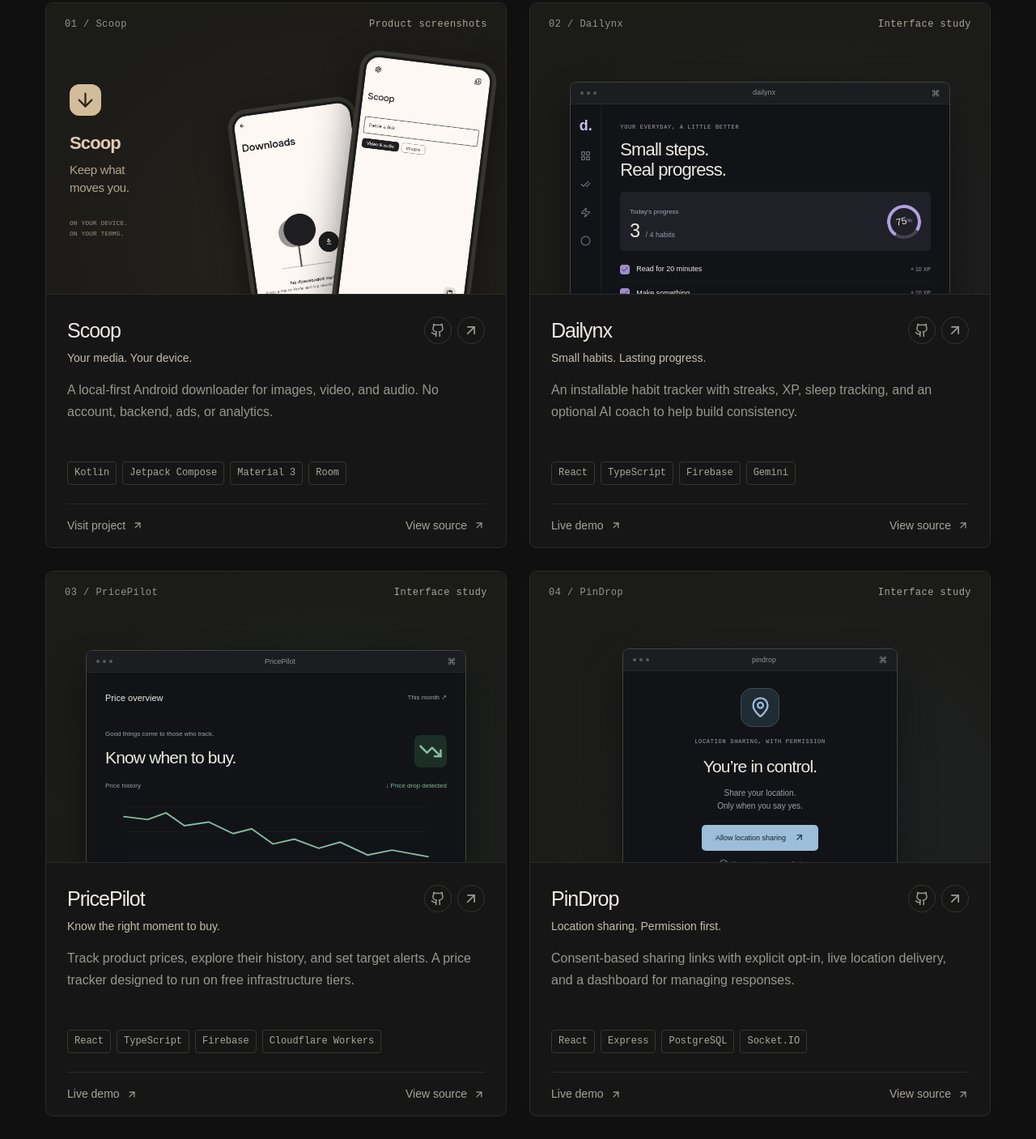
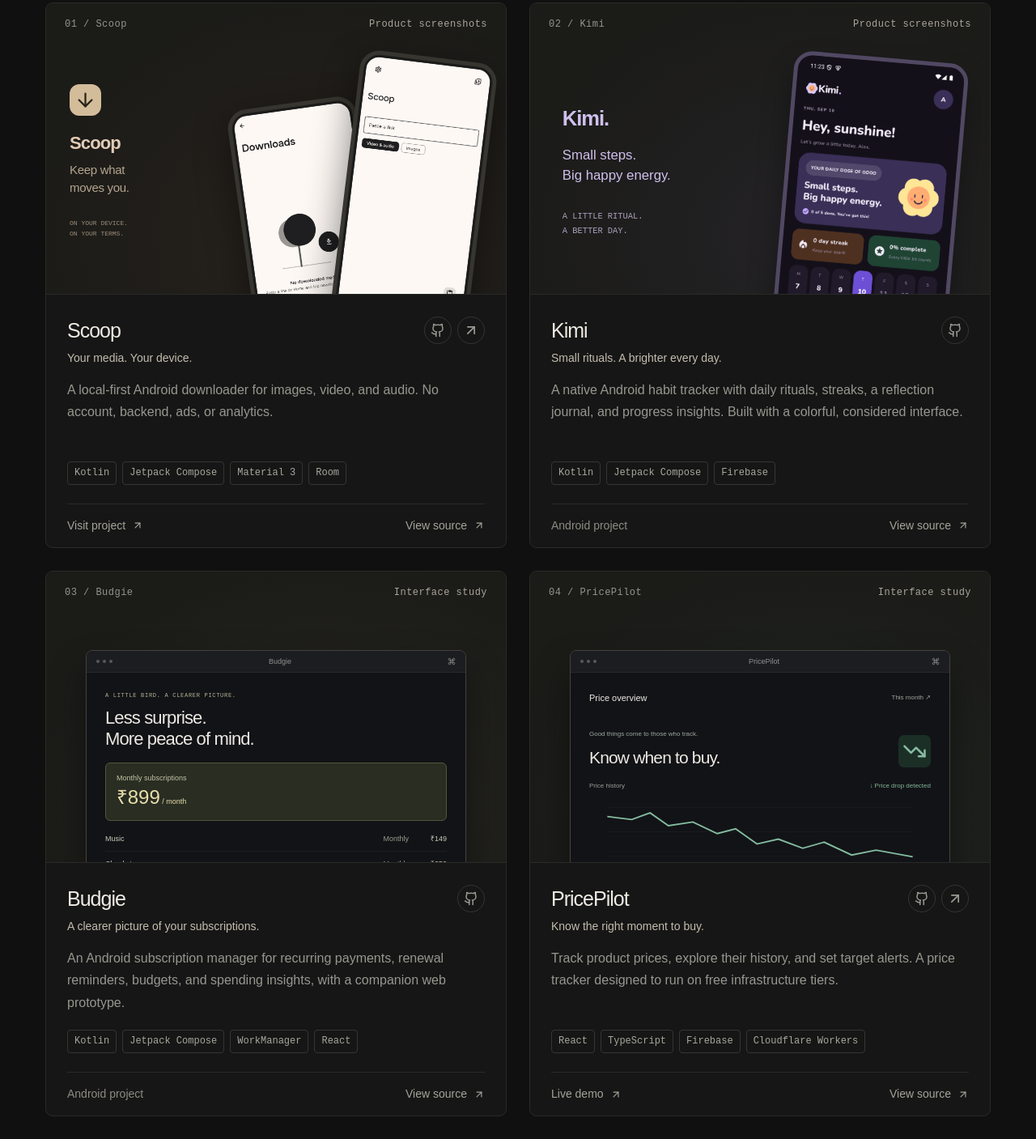
Before and after one commit to vabxsen/portfolio, a Next.js app: page / in a window 1280 px wide. Shown: the part 1020-2427 px from the top of the page at 81% size. Built offline with nearby package versions, Linux system fonts and the light colour scheme; a web font is replaced by a local one.

Commit message:
Feature four selected projects with Show More disclosure

```diff
--- a/src/app/globals.css
+++ b/src/app/globals.css
@@ -1,4 +1,141 @@
 @import 'tailwindcss';
+
+.project-disclosure {
+  margin-top: 32px;
+}
+.project-disclosure > summary {
+  width: fit-content;
+  margin: 0 auto;
+  cursor: pointer;
+  list-style: none;
+}
+.project-disclosure > summary::-webkit-details-marker {
+  display: none;
+}
+.project-disclosure > summary::marker {
+  content: '';
+}
+.project-disclosure > summary:focus-visible {
+  outline: 2px solid var(--accent);
+  outline-offset: 6px;
+}
+.project-disclosure .disclosure-less {
+  display: none;
+}
+.project-disclosure[open] .disclosure-more {
+  display: none;
+}
+.project-disclosure[open] .disclosure-less {
+  display: inline;
+}
+.project-disclosure[open] > summary svg {
+  transform: rotate(180deg);
+}
+.project-disclosure > summary svg {
+  transition: transform 0.2s ease;
+}
+.project-disclosure > .projects-grid {
+  margin-top: 28px;
+}
+.kimi-preview {
+  position: relative;
+  width: 100%;
+  height: 100%;
+}
+.kimi-preview-copy {
+  position: absolute;
+  left: 7%;
+  top: 23%;
+  width: 42%;
+  color: #cfc0ed;
+}
+.kimi-preview-copy > span {
+  font-size: 1.6rem;
+  font-weight: 650;
+  letter-spacing: -0.04em;
+}
+.kimi-preview-copy h4 {
+  font-size: 1.05rem;
+  font-weight: 400;
+  line-height: 1.5;
+  margin-top: 12px;
+}
+.kimi-preview-copy p {
+  margin-top: 28px;
+  font: 0.65rem/1.8 monospace;
+  color: #aaa0bc;
+}
+.kimi-screen {
+  position: absolute;
+  width: 38%;
+  height: auto;
+  right: 8%;
+  top: 14px;
+  border: 5px solid #514863;
+  border-radius: 23px;
+  transform: rotate(5deg);
+  box-shadow: 0 18px 35px #0005;
+}
+.budgie-window {
+  background: #191d18;
+}
+.budgie-window .mock-kicker {
+  color: #b6b393;
+}
+.budgie-summary {
+  margin: 17px 0 7px;
+  padding: 11px 13px;
+  border: 1px solid #55553d;
+  border-radius: 6px;
+  background: #292d22;
+}
+.budgie-summary > span {
+  display: block;
+  font-size: 9px;
+  color: #c3c3a5;
+}
+.budgie-summary > b {
+  display: block;
+  font-size: 24px;
+  line-height: 1.4;
+  font-weight: 500;
+  color: #e9dfac;
+}
+.budgie-summary small {
+  font-size: 9px;
+  font-weight: 400;
+}
+.budgie-row {
+  display: flex;
+  gap: 12px;
+  padding: 8px 0;
+  border-bottom: 1px solid #ffffff0b;
+  font-size: 9px;
+  color: #c9cbb9;
+}
+.budgie-row > span:nth-child(2) {
+  margin-left: auto;
+  color: #969a8a;
+}
+.budgie-row b {
+  width: 35px;
+  text-align: right;
+  font-weight: 400;
+}
+@media (max-width: 700px) {
+  .kimi-preview-copy {
+    left: 7%;
+    width: 43%;
+  }
+  .kimi-preview-copy h4 {
+    font-size: 0.9rem;
+  }
+  .kimi-screen {
+    width: 42%;
+    right: 5%;
+    top: 20px;
+  }
+}
 @theme inline {
   --color-background: var(--bg);
   --color-foreground: var(--fg);
@@ -1839,8 +1976,13 @@ h2 span {
 
 /* Readable portfolio text; smaller sizes are confined to illustrative product UIs. */
 @media (max-width: 1000px) {
-  .phone-back { display: none; }
-  .phone-front { right: 17px; width: 155px; }
+  .phone-back {
+    display: none;
+  }
+  .phone-front {
+    right: 17px;
+    width: 155px;
+  }
 }
 .project-description,
 .timeline p,
--- a/src/app/page.tsx
+++ b/src/app/page.tsx
@@ -10,10 +10,10 @@ import {
   PenTool,
   Terminal,
 } from 'lucide-react';
-import { profile, projects, stack, journey, approach, repositories } from '@/data/portfolio';
+import { profile, stack, journey, approach, repositories } from '@/data/portfolio';
 import { Navbar } from '@/components/navbar';
 import { MotionProvider, Reveal } from '@/components/motion';
-import { ProjectCard } from '@/components/project-card';
+import { ProjectGallery } from '@/components/project-gallery';
 
 export default function Home() {
   return (
@@ -86,18 +86,8 @@ export default function Home() {
               }
               description={copy.work.description}
             />
-            <div className="work-caption">
-              <span>{copy.work.caption}</span>
-              <span>{String(projects.length).padStart(2, '0')} SELECTED PROJECTS</span>
-            </div>
           </Reveal>
-          <div className="projects-grid">
-            {projects.map((project, index) => (
-              <Reveal key={project.slug} delay={(index % 2) * 0.07}>
-                <ProjectCard project={project} index={index} />
-              </Reveal>
-            ))}
-          </div>
+          <ProjectGallery />
         </section>
         <section id="about" className="about-section section-space" aria-labelledby="about-heading">
           <Reveal className="about-grid">
--- a/src/components/project-card.tsx
+++ b/src/components/project-card.tsx
@@ -64,7 +64,7 @@ export function ProjectCard({ project, index }: { project: Project; index: numbe
             <span>
               {project.slug === 'native-ai'
                 ? 'Desktop application'
-                : project.slug === 'gecko-ai'
+                : ['gecko-ai', 'kimi', 'budgie'].includes(project.slug)
                   ? 'Android project'
                   : 'Demo coming soon'}
             </span>
--- /dev/null
+++ b/src/components/project-gallery.tsx
@@ -0,0 +1,46 @@
+import { ChevronDown } from 'lucide-react';
+import { copy } from '@/data/copy';
+import { featuredProjectSlugs, projects } from '@/data/portfolio';
+import { ProjectCard } from './project-card';
+import { Reveal } from './motion';
+
+export function ProjectGallery() {
+  const featured = featuredProjectSlugs.flatMap((slug) =>
+    projects.filter((project) => project.slug === slug),
+  );
+  const additional = projects.filter(
+    (project) => !featuredProjectSlugs.some((slug) => slug === project.slug),
+  );
+
+  return (
+    <>
+      <div className="work-caption">
+        <span>{copy.work.caption}</span>
+        <span>{String(featured.length).padStart(2, '0')} FEATURED PROJECTS</span>
+      </div>
+      <div className="projects-grid" id="featured-projects">
+        {featured.map((project, index) => (
+          <Reveal key={project.slug} delay={(index % 2) * 0.07}>
+            <ProjectCard project={project} index={index} />
+          </Reveal>
+        ))}
+      </div>
+      {additional.length > 0 && (
+        <details className="project-disclosure">
+          <summary className="button button-secondary" aria-controls="additional-projects">
+            <span className="disclosure-more">{copy.work.showMore}</span>
+            <span className="disclosure-less">{copy.work.showLess}</span>
+            <ChevronDown size={16} aria-hidden="true" />
+          </summary>
+          <div className="projects-grid" id="additional-projects">
+            {additional.map((project, index) => (
+              <Reveal key={project.slug} delay={(index % 2) * 0.07}>
+                <ProjectCard project={project} index={featured.length + index} />
+              </Reveal>
+            ))}
+          </div>
+        </details>
+      )}
+    </>
+  );
+}
--- a/src/components/project-preview.tsx
+++ b/src/components/project-preview.tsx
@@ -25,6 +25,66 @@ import type { Project } from '@/data/portfolio';
 // Stylized interface studies summarize verified capabilities. They are labeled
 // "Interface study" on the card and are not presented as original screenshots.
 export function ProjectPreview({ project }: { project: Project }) {
+  if (project.slug === 'kimi' && project.image)
+    return (
+      <div className="kimi-preview">
+        <div className="kimi-preview-copy" aria-hidden="true">
+          <span>Kimi.</span>
+          <h4>
+            Small steps.
+            <br />
+            Big happy energy.
+          </h4>
+          <p>
+            A LITTLE RITUAL.
+            <br />A BETTER DAY.
+          </p>
+        </div>
+        <Image
+          className="kimi-screen"
+          src={project.image}
+          alt={project.imageAlt}
+          width={1080}
+          height={2400}
+          sizes="(max-width: 700px) 160px, 210px"
+        />
+      </div>
+    );
+  if (project.slug === 'budgie')
+    return (
+      <div className="mock-window budgie-window" aria-hidden="true">
+        <MockBar name="Budgie" />
+        <div className="mock-main">
+          <div className="mock-kicker">A LITTLE BIRD. A CLEARER PICTURE.</div>
+          <h4>
+            Less surprise.
+            <br />
+            More peace of mind.
+          </h4>
+          <div className="budgie-summary">
+            <span>Monthly subscriptions</span>
+            <b>
+              ₹899<small> / month</small>
+            </b>
+          </div>
+          <div className="budgie-row">
+            <span>Music</span>
+            <span>Monthly</span>
+            <b>₹149</b>
+          </div>
+          <div className="budgie-row">
+            <span>Cloud storage</span>
+            <span>Monthly</span>
+            <b>₹250</b>
+          </div>
+          <div className="budgie-row">
+            <span>Creative tools</span>
+            <span>Monthly</span>
+            <b>₹500</b>
+          </div>
+        </div>
+      </div>
+    );
   if (project.image)
     return (
       <div className="project-image">
--- a/src/data/copy.ts
+++ b/src/data/copy.ts
@@ -4,6 +4,8 @@ export const copy = {
   heroSide: ['THOUGHTFULLY DESIGNED.', 'CAREFULLY ENGINEERED.'],
   platforms: 'WEB · MOBILE · DESKTOP · AI',
   work: {
+    showMore: 'Show More',
+    showLess: 'Show Less',
     label: 'SELECTED WORK',
     title: ['Less talk.', 'More shipped.'],
     description: 'A collection of products, experiments, and ideas brought to life.',
--- a/src/data/portfolio.ts
+++ b/src/data/portfolio.ts
@@ -35,6 +35,34 @@ export const navigation = [
   { label: 'Journey', href: '#journey' },
 ];
 export const projects: Project[] = [
+  {
+    slug: 'kimi',
+    name: 'Kimi',
+    category: 'Small rituals. A brighter every day.',
+    description:
+      'A native Android habit tracker with daily rituals, streaks, a reflection journal, and progress insights. Built with a colorful, considered interface.',
+    technologies: ['Kotlin', 'Jetpack Compose', 'Firebase'],
+    accent: '#bca4eb',
+    github: 'https://github.com/vabxsen/Kimi',
+    demo: null,
+    image: '/projects/kimi-today.png',
+    imageAlt: 'Kimi Android Today screen with habits, streaks, and daily progress in dark mode',
+    verified: true,
+  },
+  {
+    slug: 'budgie',
+    name: 'Budgie',
+    category: 'A clearer picture of your subscriptions.',
+    description:
+      'An Android subscription manager for recurring payments, renewal reminders, budgets, and spending insights, with a companion web prototype.',
+    technologies: ['Kotlin', 'Jetpack Compose', 'WorkManager', 'React'],
+    accent: '#dfd39b',
+    github: 'https://github.com/vabxsen/budgie',
+    demo: null,
+    image: null,
+    imageAlt: 'Budgie subscription overview interface study',
+    verified: true,
+  },
   {
     slug: 'scoop',
     name: 'Scoop',
@@ -149,6 +177,9 @@ export const projects: Project[] = [
   },
 ];
 
+// Display these projects first, in this order. All others remain under Show More.
+export const featuredProjectSlugs = ['scoop', 'kimi', 'budgie', 'pricepilot'] as const;
+
 export const stack = [
   {
     label: 'Interfaces',
```
Also changed, not shown: public/projects/kimi-today.png (added), 1 other file (tests, documents, lock files or other folders).
